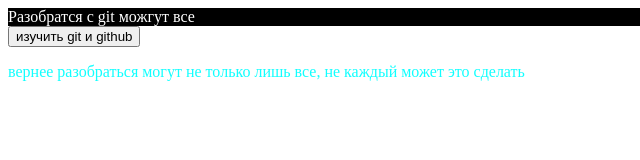
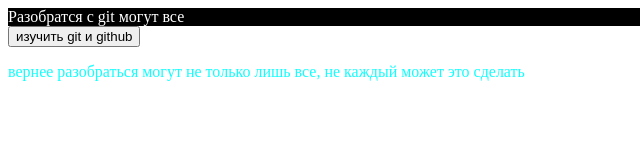
Before and after one commit to Orelovich/study_JS, a plain HTML site: page index.html in a window 1280 px wide. Shown: the full height of the page, 0-640 px from the left. Drawn offline with Linux system fonts and the light colour scheme.

Commit message:
Исправил орфографическую ошибку в тексте

```diff
--- a/index.html
+++ b/index.html
@@ -11,7 +11,7 @@
 
 <body>
 
-    <div class="block">Разобратся с git можгут все</div>
+    <div class="block">Разобратся с git могут все</div>
 
     <button id="github">изучить git и github</button>
 
```
